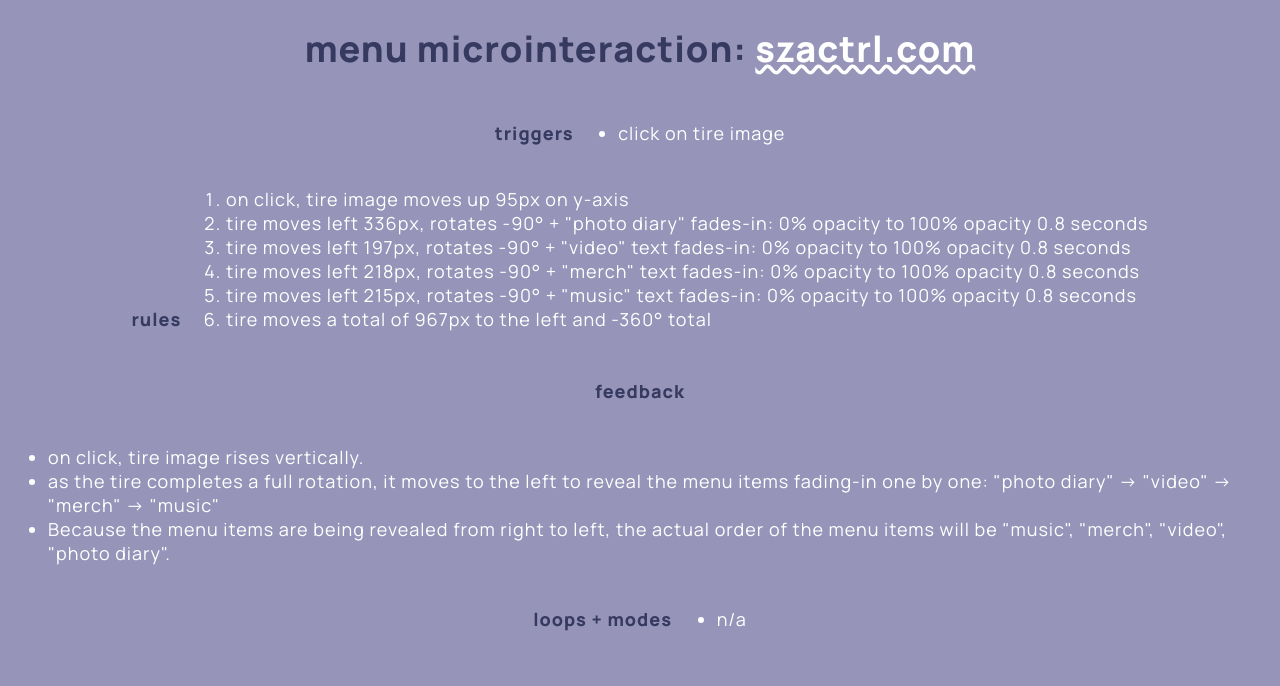
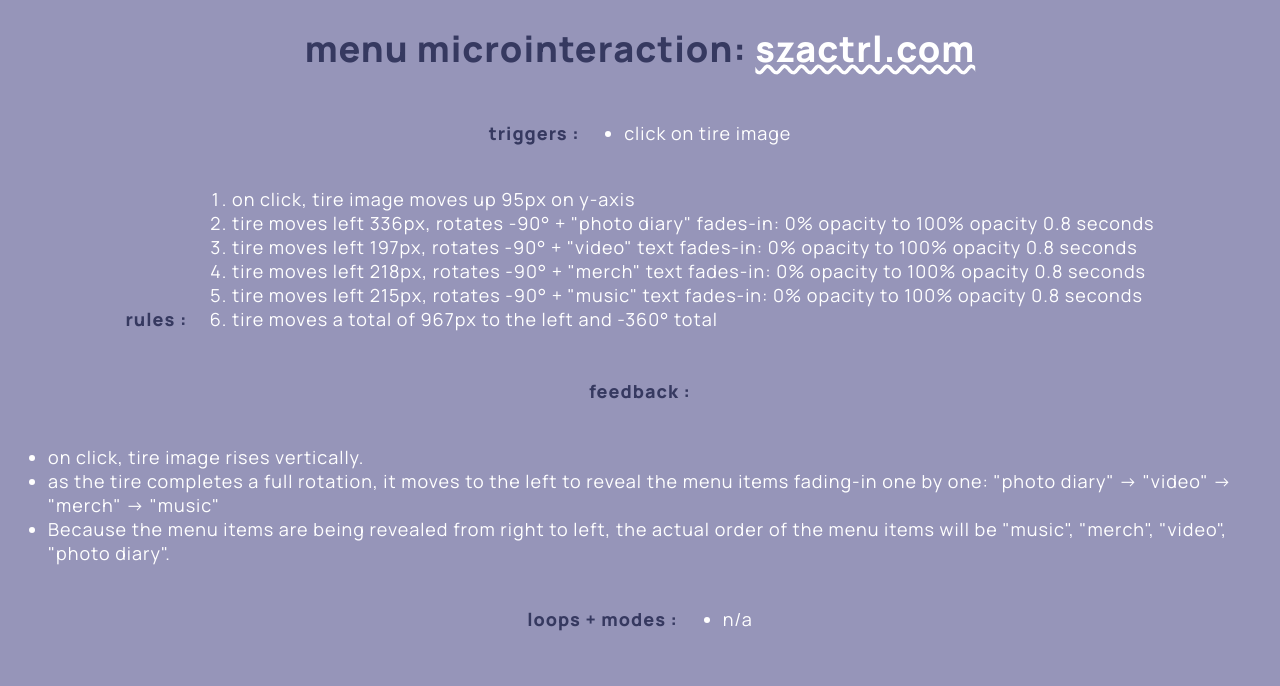
Before and after one commit to avaniy19/idm241-ay434, a plain HTML site: page alpha/index.html in a window 1280 px wide. Shown: the top 686 px of the page. Drawn offline with Linux system fonts and the light colour scheme.

Commit message:
alpha complete

```diff
--- a/alpha/index.html
+++ b/alpha/index.html
@@ -21,7 +21,7 @@
             <!-- <h2> alpha description </h2> -->
 
             <div class="section">
-                <h4> triggers </h4>
+                <h4> triggers : </h4>
                             <ul>
                                 <li> click on tire image </li>
                             </ul>
@@ -29,7 +29,7 @@
 
 
             <div class="section">
-                <h4> rules </h4>
+                <h4> rules : </h4>
 
                             <ol>
                                 <li> on click, tire image moves up 95px on y-axis </li>
@@ -44,7 +44,7 @@
 
             <div class="section">
 
-                <h4> feedback </h4>
+                <h4> feedback : </h4>
                             <ul>
                                 <li> on click, tire image rises vertically.</li>
                                 <li> as the tire completes a full rotation, it moves to the left to reveal the menu items fading-in one by one: "photo diary" &rarr; "video" &rarr; "merch" &rarr; "music" </li>
@@ -54,7 +54,7 @@
 
 
             <div class="section">
-                <h4> loops + modes </h4>
+                <h4> loops + modes : </h4>
                             <ul>
                                 <li>n/a</li>
                             </ul>
@@ -65,13 +65,13 @@
     <div class="images">
             <!-- <h2> static images </h2> -->
 
-            <!--<h4> 1 </h4>--> <img src="images/static_images/staticimages-01.png" alt="microinteraction frame 1" width="50%" height= "50%"> <br>
-            <!--<h4> 2 </h4>--> <img src="images/static_images/staticimages-02.png" alt="microinteraction frame 2" width="50%" height= "50%"> <br>
-            <!--<h4> 3 </h4>--> <img src="images/static_images/staticimages-03.png" alt="microinteraction frame 3" width="50%" height= "50%"> <br>
-            <!--<h4> 4 </h4>--> <img src="images/static_images/staticimages-04.png" alt="microinteraction frame 4" width="50%" height= "50%"> <br>
-            <!--<h4> 5 </h4>--> <img src="images/static_images/staticimages-05.png" alt="microinteraction frame 5" width="50%" height= "50%"> <br>
-            <!--<h4> 6 </h4>--> <img src="images/static_images/staticimages-06.png" alt="microinteraction frame 6" width="50%" height= "50%"> <br>
-            <!--<h4> 7 </h4>--> <img src="images/static_images/staticimages-07.png" alt="microinteraction frame 7" width="50%" height= "50%">
+            <!--<h4> 1 </h4>--> <img src="images/static_images/staticimages-01.png" alt="microinteraction frame 1" > <br>
+            <!--<h4> 2 </h4>--> <img src="images/static_images/staticimages-02.png" alt="microinteraction frame 2" > <br>
+            <!--<h4> 3 </h4>--> <img src="images/static_images/staticimages-03.png" alt="microinteraction frame 3" > <br>
+            <!--<h4> 4 </h4>--> <img src="images/static_images/staticimages-04.png" alt="microinteraction frame 4" > <br>
+            <!--<h4> 5 </h4>--> <img src="images/static_images/staticimages-05.png" alt="microinteraction frame 5" > <br>
+            <!--<h4> 6 </h4>--> <img src="images/static_images/staticimages-06.png" alt="microinteraction frame 6" > <br>
+            <!--<h4> 7 </h4>--> <img src="images/static_images/staticimages-07.png" alt="microinteraction frame 7" >
 
     </div>
 
--- a/alpha/styles.css
+++ b/alpha/styles.css
@@ -7,6 +7,8 @@
     font-family: manrope;
     src: url(fonts/Manrope-Regular.ttf);
   }
+
+
 body {
     background-color: #9695B9;
     color: #363960;
@@ -54,4 +56,17 @@ img {
     border-radius: 6px;
     border-color: #B2AFCC;
     margin-top: 10px;
+
+    max-width: 50%;
 }
+
+@media only screen and (max-width: 375px) {
+
+    img{
+        max-width: 90%;
+    }
+
+    h4{
+        margin-bottom: -20px;
+    }
+}
```
Also changed, not shown: alpha/images/static_images/staticimages-01.png.
